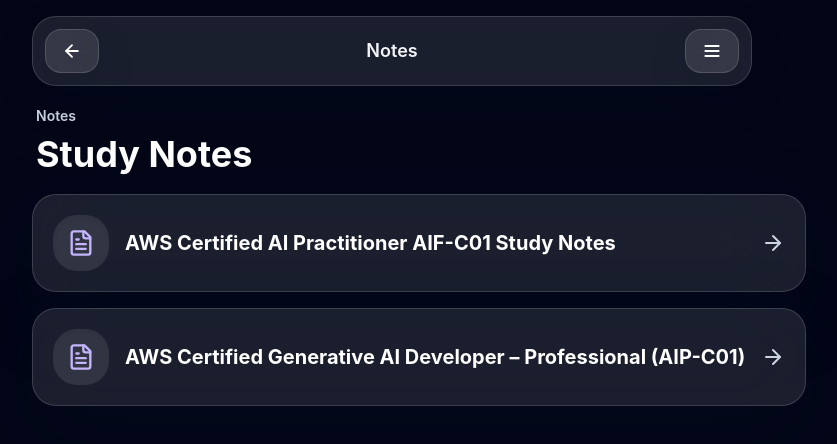
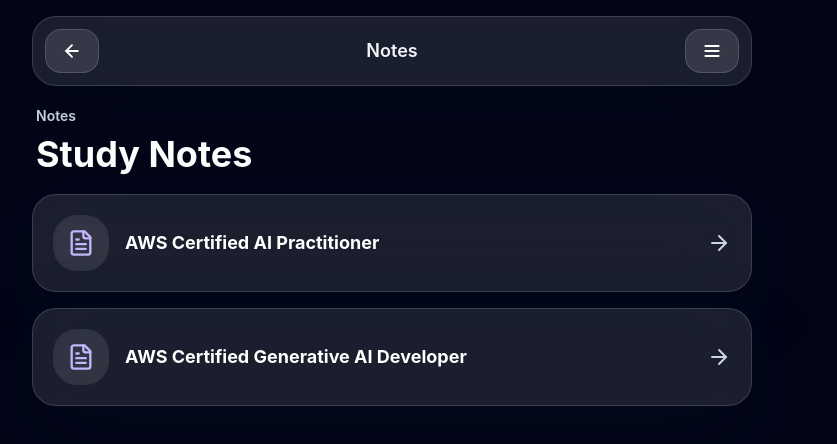
Before and after one commit to alex-nguyen-dev/practice-test-pwa, a React (Vite) app: page /notes in a window 1280 px wide. Shown: the top 444 px of the page, without its empty margins (248-1085 px from the left). Built offline with nearby package versions, Linux system fonts and the light colour scheme.

Commit message:
style: standardize note titles and update NotesScreen list item typography

```diff
--- a/src/data/notes/AWS-AI-Practitioner.md
+++ b/src/data/notes/AWS-AI-Practitioner.md
@@ -1,8 +1,10 @@
-# AWS Certified AI Practitioner AIF-C01 Study Notes
+# AWS Certified AI Practitioner
 
-Source PDF: `AWS Certified AI Practitioner Slides v19.pdf`
+**Exam:** AIF-C01 | **Duration:** 120 minutes | **Questions:** 65 | **Cost:** ~$150
 
 These notes are optimized for exam review. They summarize concepts, AWS services, when to use each service, and common comparison points.
+
+---
 
 ## 1. Exam Orientation
 
--- a/src/data/notes/AWS_Generative_AI_Developer.md
+++ b/src/data/notes/AWS_Generative_AI_Developer.md
@@ -1,5 +1,4 @@
-# AWS Certified Generative AI Developer – Professional (AIP-C01)
-## Comprehensive Study Notes
+# AWS Certified Generative AI Developer
 
 **Exam:** AIP-C01 | **Duration:** 170 minutes | **Questions:** 75 | **Cost:** ~$300
 
--- a/src/screens/NotesScreen.jsx
+++ b/src/screens/NotesScreen.jsx
@@ -19,7 +19,7 @@
                 <FileText className="h-7 w-7" />
               </div>
               <div className="min-w-0 flex-1">
-                <h2 className="truncate text-xl font-bold text-slate-950 dark:text-white">{note.title}</h2>
+                <h2 className="line-clamp-2 text-lg font-bold text-slate-950 dark:text-white">{note.title}</h2>
               </div>
               <ArrowRight className="h-6 w-6 shrink-0 text-slate-500 dark:text-slate-300" />
             </div>
```
